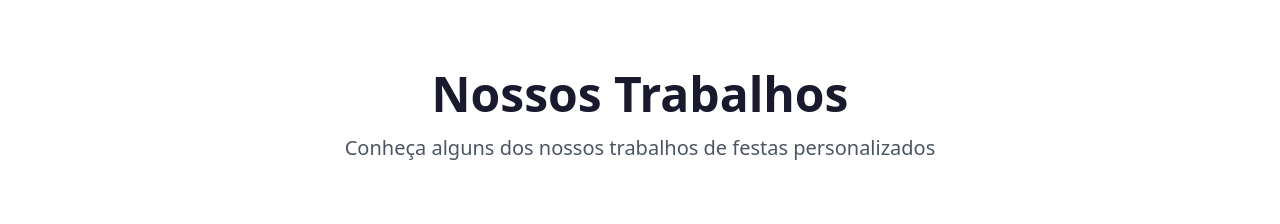
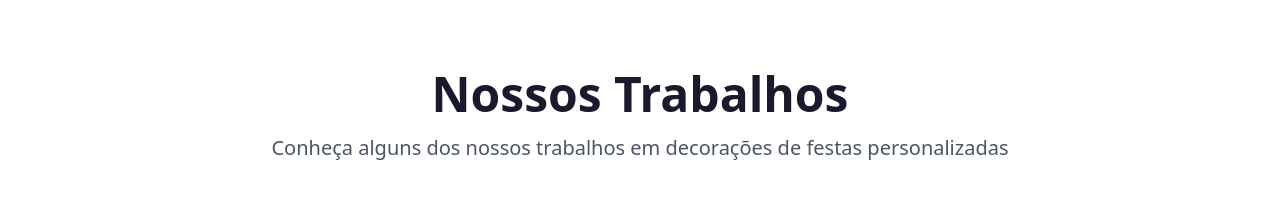
Before and after one commit to IVERTON-EMIQUISON/miliss-fest, a React (Vite) app: page / in a window 1280 px wide. Shown: the part 3400-3624 px from the top of the page. Built offline with nearby package versions, Linux system fonts and the light colour scheme; grey boxes are pictures that could not be loaded.

Commit message:
feat: auterando frase do subtitulo.

```diff
--- a/src/App.tsx
+++ b/src/App.tsx
@@ -317,7 +317,7 @@ const partyTypes: PartyType[] = [
         <div className="max-w-7xl mx-auto px-4 sm:px-6 lg:px-8">
           <div className="text-center mb-16">
             <h2 className="text-3xl md:text-5xl font-bold text-[#1a1a2e] mb-4">Nossos Trabalhos</h2>
-            <p className="text-xl text-gray-600">Conheça alguns dos nossos trabalhos de festas personalizados  </p>
+            <p className="text-xl text-gray-600"> Conheça alguns dos nossos trabalhos em decorações de festas personalizadas </p>
           </div>
           <div className="grid md:grid-cols-2 lg:grid-cols-3 gap-8">
             {portfolio.map((item, index) => (
```
